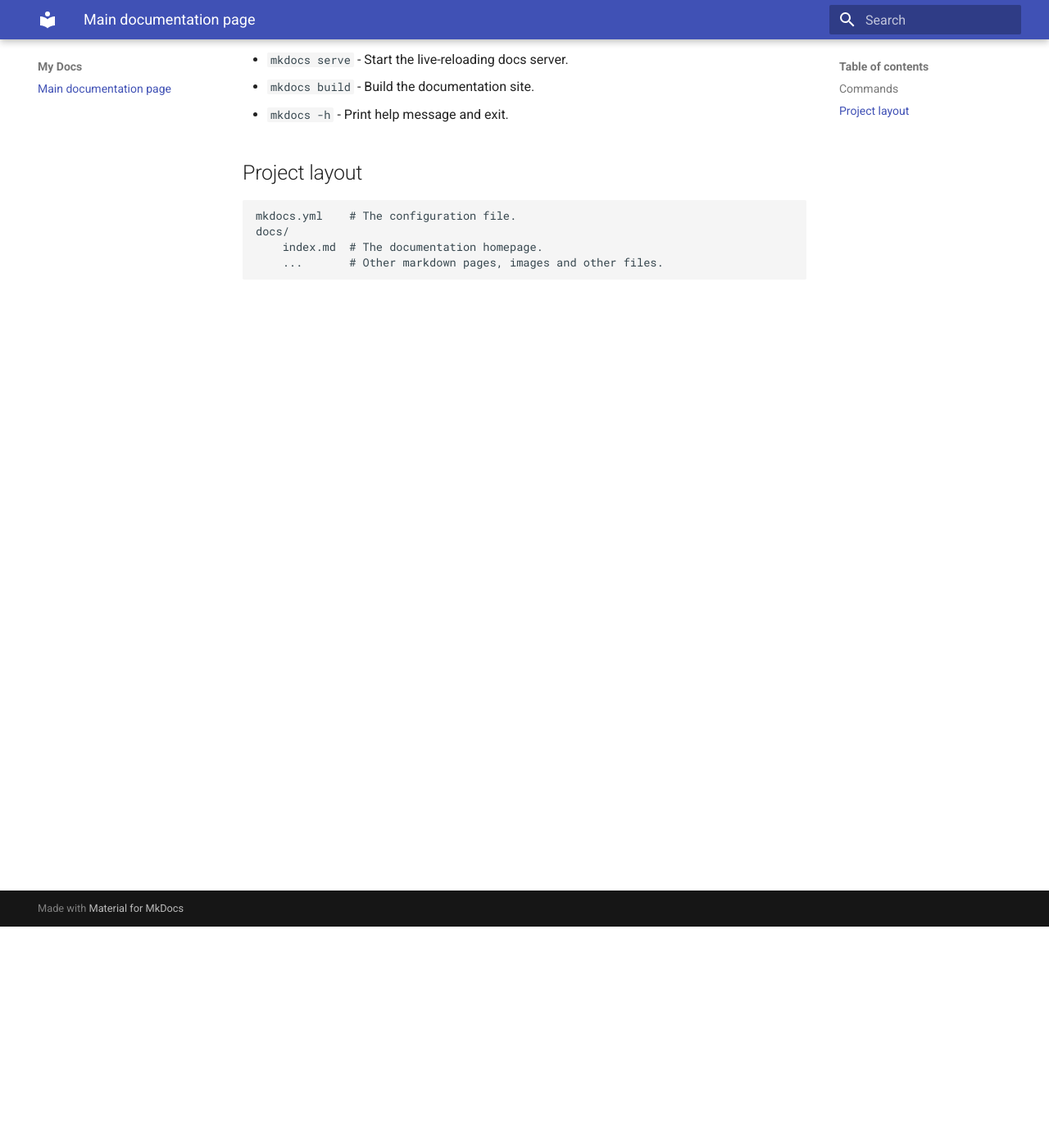
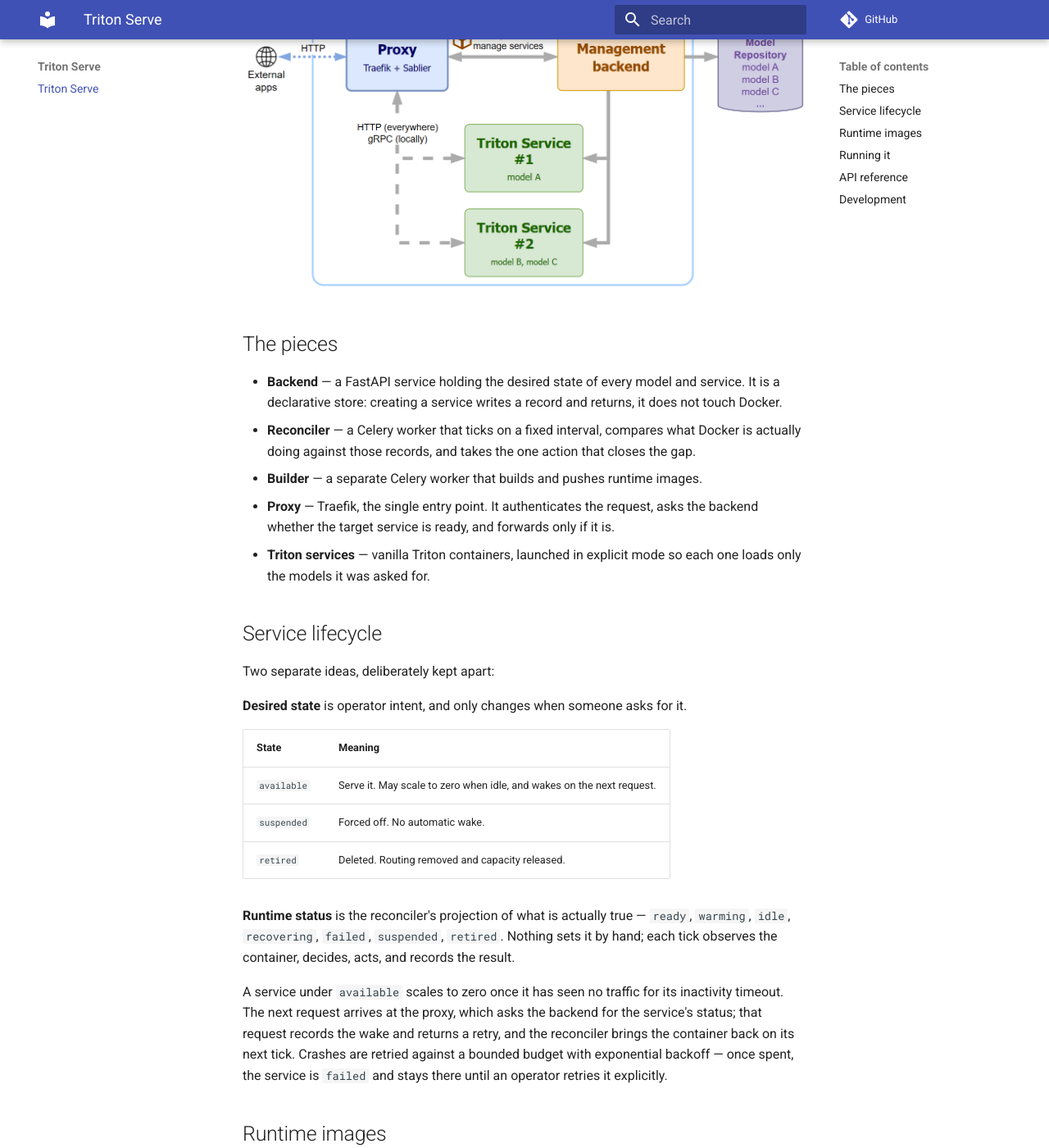
Before and after one commit to links-ads/triton-serve, an MkDocs documentation site: the page built from docs/index.md, in a window 1280 px wide and 1400 px high, scrolled down 270 px. Shown: the whole window at 82% size. Built offline with MkDocs 1.6.1 and Material for MkDocs 9.7.7, drawn with Linux system fonts in a browser that asks for light colours; comment, search, counter and statistics services are not loaded; some of the changed text lies outside the part shown.

Commit message:
docs: replace the mkdocs template and reserve the cli entry point
The docs site was still the generated scaffold, down to the "My Docs" title. The landing page now
describes the actual architecture: the desired-state and runtime-status split, scale to zero and
wake, and content-addressed runtime images.

cli.py keeps its empty entry point, now marked as deliberately reserved rather than looking like an
oversight.

````diff
--- a/docs/index.md
+++ b/docs/index.md
@@ -1,17 +1,83 @@
-# Main documentation page
+# Triton Serve
 
-For full documentation visit [mkdocs.org](https://www.mkdocs.org).
+A deployment framework built on [NVIDIA Triton Inference Server](https://github.com/triton-inference-server/server).
+You upload a model bundle and declare a service; the platform builds the runtime image, starts the
+container, routes traffic to it, and stops it again when it goes idle.
 
-## Commands
+![architecture](assets/triton-serve.png)
 
-* `mkdocs new [dir-name]` - Create a new project.
-* `mkdocs serve` - Start the live-reloading docs server.
-* `mkdocs build` - Build the documentation site.
-* `mkdocs -h` - Print help message and exit.
+## The pieces
 
-## Project layout
+- **Backend** — a FastAPI service holding the desired state of every model and service. It is a
+  declarative store: creating a service writes a record and returns, it does not touch Docker.
+- **Reconciler** — a Celery worker that ticks on a fixed interval, compares what Docker is actually
+  doing against those records, and takes the one action that closes the gap.
+- **Builder** — a separate Celery worker that builds and pushes runtime images.
+- **Proxy** — Traefik, the single entry point. It authenticates the request, asks the backend
+  whether the target service is ready, and forwards only if it is.
+- **Triton services** — vanilla Triton containers, launched in explicit mode so each one loads only
+  the models it was asked for.
 
-    mkdocs.yml    # The configuration file.
-    docs/
-        index.md  # The documentation homepage.
-        ...       # Other markdown pages, images and other files.
+## Service lifecycle
+
+Two separate ideas, deliberately kept apart:
+
+**Desired state** is operator intent, and only changes when someone asks for it.
+
+| State | Meaning |
+| --- | --- |
+| `available` | Serve it. May scale to zero when idle, and wakes on the next request. |
+| `suspended` | Forced off. No automatic wake. |
+| `retired` | Deleted. Routing removed and capacity released. |
+
+**Runtime status** is the reconciler's projection of what is actually true — `ready`, `warming`,
+`idle`, `recovering`, `failed`, `suspended`, `retired`. Nothing sets it by hand; each tick observes
+the container, decides, acts, and records the result.
+
+A service under `available` scales to zero once it has seen no traffic for its inactivity timeout.
+The next request arrives at the proxy, which asks the backend for the service's status; that request
+records the wake and returns a retry, and the reconciler brings the container back on its next tick.
+Crashes are retried against a bounded budget with exponential backoff — once spent, the service is
+`failed` and stays there until an operator retries it explicitly.
+
+## Runtime images
+
+A service's image is content-addressed. The platform takes the base image plus the union of the
+pip and system dependencies declared by the models the service serves, hashes that spec, and uses
+the hash as the image tag. Two services with identical dependencies resolve to the same image and
+build once; changing a model's dependencies changes the hash, so the affected services repoint to a
+new image and rebuild. A service whose models declare no dependencies needs no build at all and
+runs the base image directly.
+
+## Running it
+
+The stack runs through Docker Compose, driven by the Makefile:
+
+```console
+make run TARGET=dev|prod [ARGS="-d --build"]
+```
+
+Add `PROFILE=cpu` to run without GPUs:
+
+```console
+make run TARGET=dev PROFILE=cpu
+```
+
+## API reference
+
+The backend serves its own interactive OpenAPI documentation. Behind the proxy it lives at
+`/api/docs`, covering model upload and management, service creation and updates, API key
+administration, and the resource allocation overview.
+
+## Development
+
+Dependencies are managed with [uv](https://docs.astral.sh/uv/):
+
+```console
+git clone https://github.com/links-ads/triton-serve
+cd triton-serve
+make install
+```
+
+`make lint`, `make typecheck` and `make test` are the gates; the test suite runs against a
+containerised stack rather than in-process.
--- a/mkdocs.yml
+++ b/mkdocs.yml
@@ -1,3 +1,9 @@
-site_name: My Docs
+site_name: Triton Serve
+site_description: Deployment framework based on NVIDIA Triton Inference Server
+repo_url: https://github.com/links-ads/triton-serve
+
 theme:
   name: material
+  features:
+    - navigation.instant
+    - content.code.copy
````
Also changed, not shown: 1 other file.
